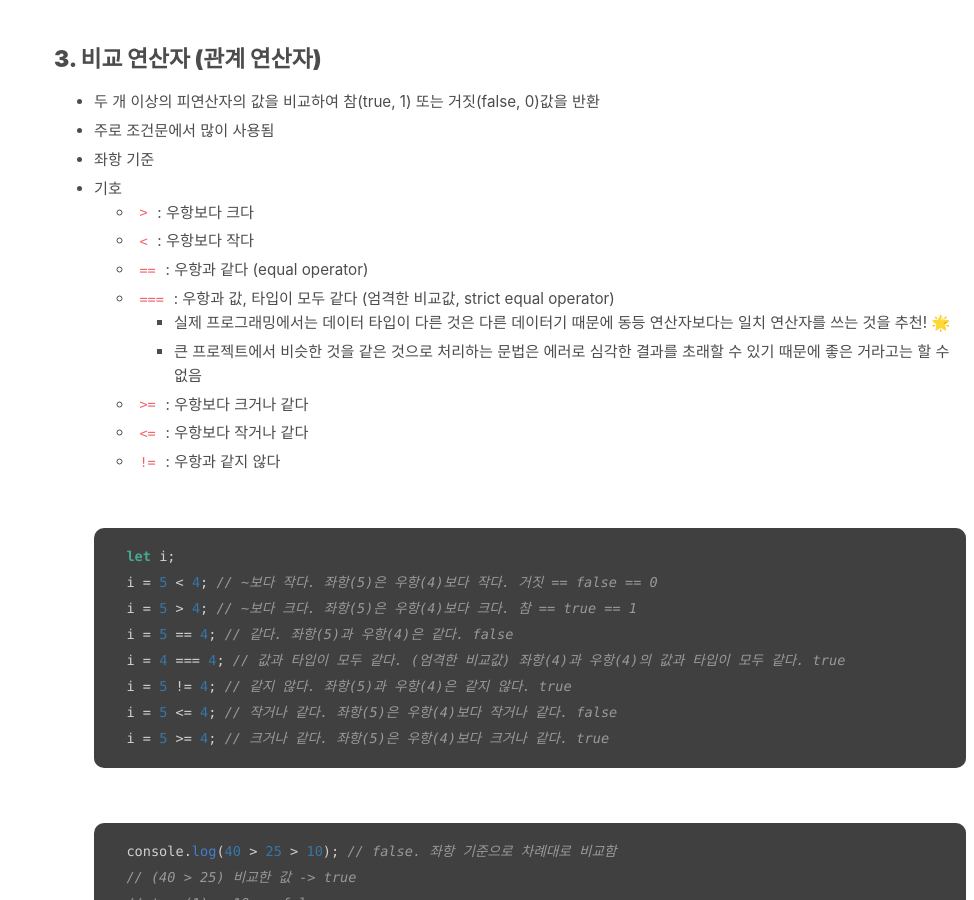
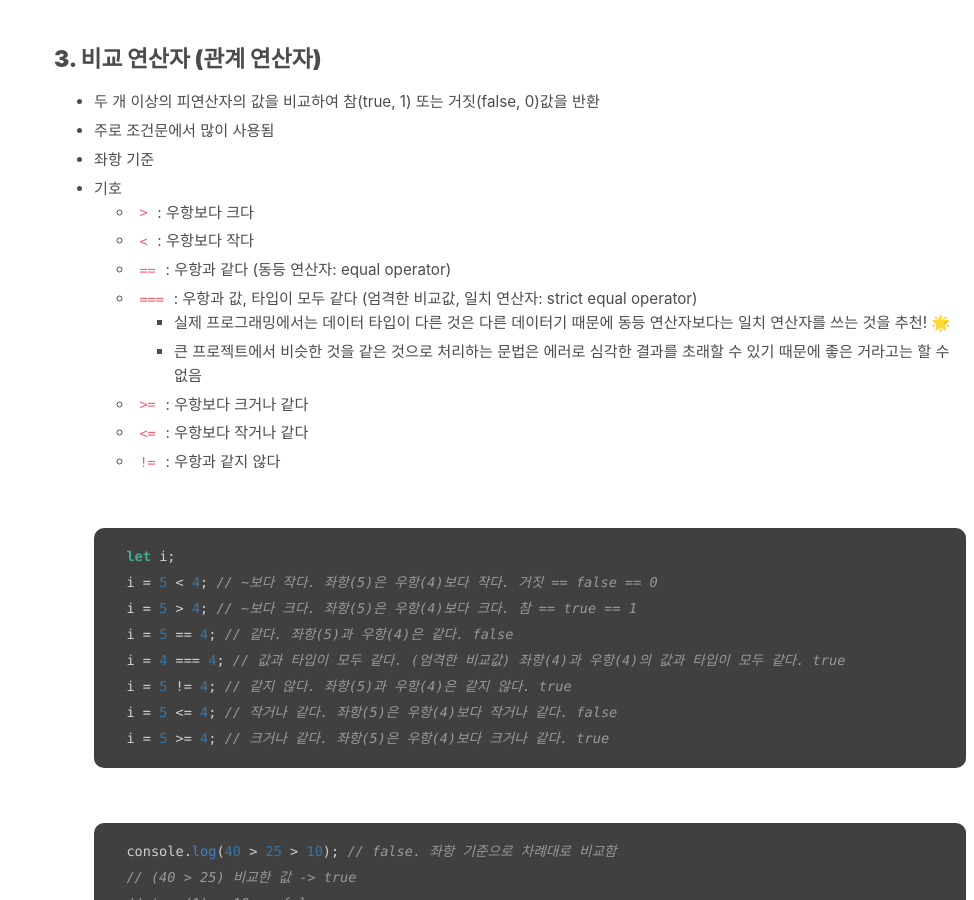
Before and after one commit to absolutelyfullycapable/absolutelyfullycapable.github.io, a Jekyll site: the page built from _posts/2020-09-03-javascript-연산자.md, in a window 1280 px wide and 900 px high, scrolled down 6351 px. Shown: the whole window, without its empty margins (306-1280 px from the left). Built offline with Jekyll 4.4.1, drawn with Linux system fonts in a browser that asks for light colours.

Commit message:
Update 2020-09-03-javascript-연산자.md

```diff
--- a/_posts/2020-09-03-javascript-연산자.md
+++ b/_posts/2020-09-03-javascript-연산자.md
@@ -284,8 +284,8 @@ window.onload = function(){ // 문서 준비 이벤트
 - 기호
 	- `>` : 우항보다 크다
 	- `<` : 우항보다 작다
-	- `==` : 우항과 같다 (equal operator)
-	- `===` : 우항과 값, 타입이 모두 같다 (엄격한 비교값, strict equal operator)
+	- `==` : 우항과 같다 (동등 연산자: equal operator)
+	- `===` : 우항과 값, 타입이 모두 같다 (엄격한 비교값, 일치 연산자: strict equal operator)
 		- 실제 프로그래밍에서는 데이터 타입이 다른 것은 다른 데이터기 때문에 동등 연산자보다는 일치 연산자를 쓰는 것을 추천! 🌟
 		- 큰 프로젝트에서 비슷한 것을 같은 것으로 처리하는 문법은 에러로 심각한 결과를 초래할 수 있기 때문에 좋은 거라고는 할 수 없음
 	- `>=` : 우항보다 크거나 같다
```
